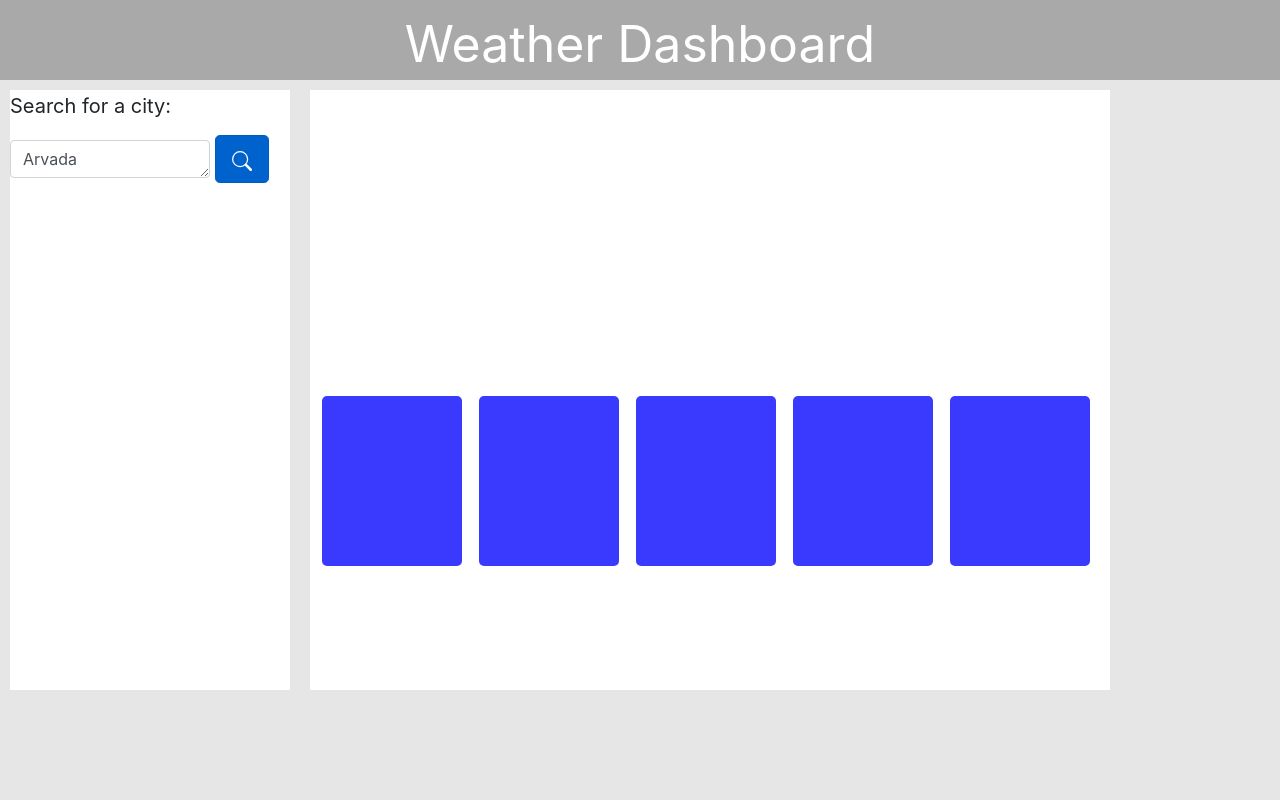
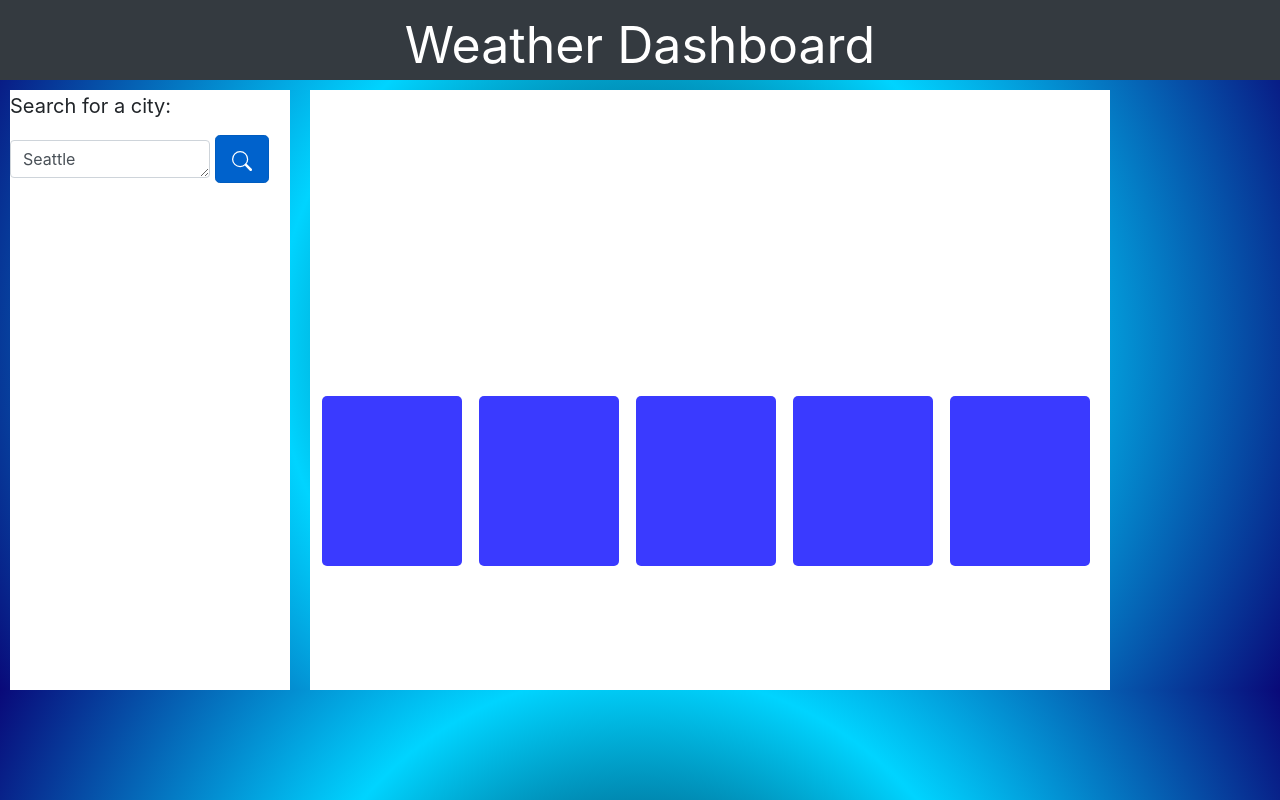
Before and after one commit to vanessathi/WeatherOutlookApp, a plain HTML site: page index.html in a window 1280 px wide. Drawn offline with nearby package versions, Linux system fonts and the light colour scheme; a web font is replaced by a local one.

Commit message:
background

```diff
--- a/index.html
+++ b/index.html
@@ -12,13 +12,13 @@
     <link rel="stylesheet" href="style.css">
 </head>
 <body>
-<header>
+<header class="container-fluid text-center text-white bg-dark p-2">
     Weather Dashboard
 </header>
     <div class="row row-col-2 container">
         <div class="form-row align-items-center searchDiv" id="searchDiv">
             <label for="searchCity">Search for a city:</label>
-            <textarea class="form-control" id="searchCity" rows="1">Arvada</textarea>
+            <textarea class="form-control" id="searchCity" rows="1">Seattle</textarea>
             <div class="col-auto my-1">
                 <button type="button" id="submit-btn" class="btn btn-primary btn-lg active"><svg class="bi bi-search"
                         width="1em" height="1em" viewBox="0 0 16 16" fill="currentColor"
--- a/style.css
+++ b/style.css
@@ -1,5 +1,6 @@
 body {
-    background-color: rgb(230, 230, 230);
+    background: rgb(2,0,36);
+    background: radial-gradient(circle, rgba(2,0,36,1) 0%, rgba(0,212,255,1) 50%, rgba(9,9,121,1) 100%);
 }
 
 header {
```
